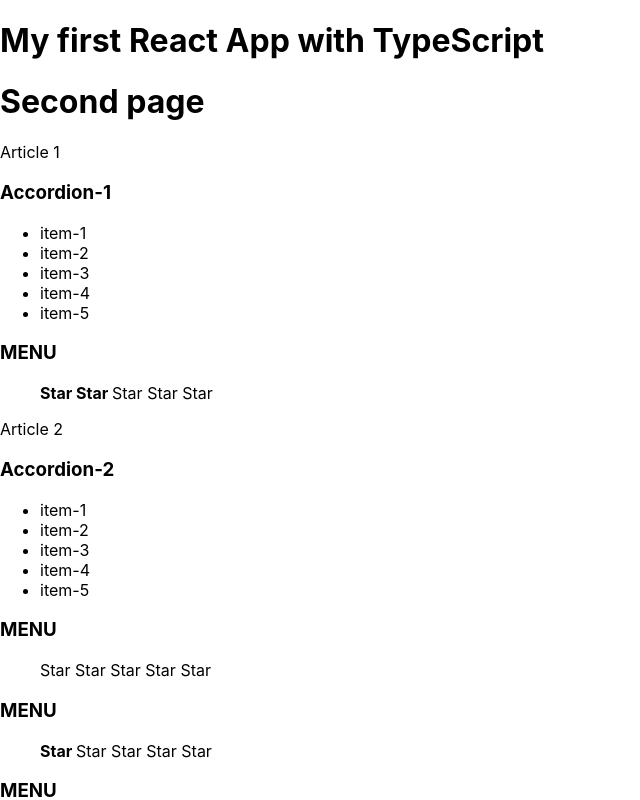
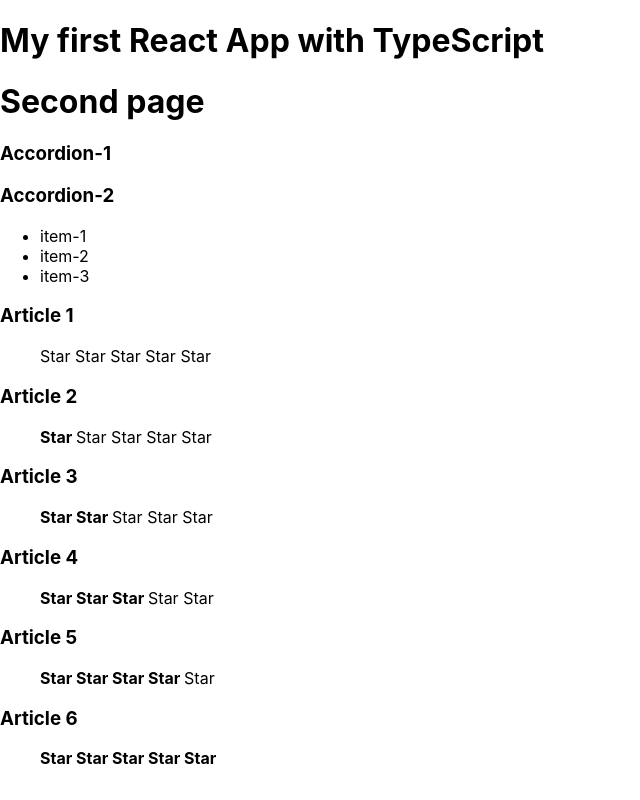
Before and after one commit to maxmajorov/fullstack-client, a React (Create React App) app: page / in a window 1280 px wide. Shown: the top 800 px of the page, without its empty margins (0-640 px from the left). Built offline with nearby package versions, Linux system fonts and the light colour scheme.

Commit message:
feat: done homework on five videolesson

```diff
--- a/src/App.tsx
+++ b/src/App.tsx
@@ -8,22 +8,24 @@
     <div>
       <PageTitle title={"My first React App with TypeScript"} />
       <PageTitle title={"Second page"} />
-      Article 1
-      <Accordion title={"Accordion-1"} />
-      <Rating value={2} />
-      Article 2
-      <Accordion title={"Accordion-2"} />
-      <Rating value={0} />
-      <Rating value={1} />
-      <Rating value={2} />
-      <Rating value={3} />
-      <Rating value={4} />
-      <Rating value={5} />
+      <Accordion titleValue={"Accordion-1"} collapsed={true} />
+
+      <Accordion titleValue={"Accordion-2"} collapsed={false} />
+      <Rating value={0} title={"Article 1"} />
+      <Rating value={1} title={"Article 2"} />
+      <Rating value={2} title={"Article 3"} />
+      <Rating value={3} title={"Article 4"} />
+      <Rating value={4} title={"Article 5"} />
+      <Rating value={5} title={"Article 6"} />
     </div>
   );
 }
 
-function PageTitle(props: any) {
+type PageTitlePropsType = {
+  title: string;
+};
+
+function PageTitle(props: PageTitlePropsType) {
   return <h1>{props.title}</h1>;
 }
 
--- a/src/components/Accordion/Accordion.tsx
+++ b/src/components/Accordion/Accordion.tsx
@@ -1,17 +1,34 @@
 import React from "react";
 
-function Accordion(props: any) {
-  return (
+type AccordionPropsType = {
+  titleValue: string;
+  collapsed: boolean;
+};
+
+function Accordion(props: AccordionPropsType) {
+  return props.collapsed === true ? (
     <div>
-      <AccordionTitle title={props.title} />
+      <AccordionTitle title={props.titleValue} />
+    </div>
+  ) : (
+    <div>
+      <AccordionTitle title={props.titleValue} />
       <AccordionBody />
     </div>
   );
 }
 
-function AccordionTitle(props: any) {
+type AccordionTitlePropsType = {
+  title: string;
+};
+
+function AccordionTitle(props: AccordionTitlePropsType) {
   return <h3>{props.title}</h3>;
 }
+
+// type AccordionBodyPropsType = {
+//   collapsed: boolean;
+// };
 
 function AccordionBody() {
   return (
@@ -19,8 +36,6 @@
       <li>item-1</li>
       <li>item-2</li>
       <li>item-3</li>
-      <li>item-4</li>
-      <li>item-5</li>
     </ul>
   );
 }
--- a/src/components/Rating/Rating.tsx
+++ b/src/components/Rating/Rating.tsx
@@ -1,16 +1,25 @@
 import React from "react";
 
-function Rating(props: any) {
+type RatingPropsType = {
+  value: 0 | 1 | 2 | 3 | 4 | 5; // можно написать number
+  title: string;
+};
+
+function Rating(props: RatingPropsType) {
   return (
     <div>
-      <RatingTitle />
+      <RatingTitle titleArticle={props.title} />
       <RatingBody value={props.value} />
     </div>
   );
 }
 
-function RatingTitle() {
-  return <h3>MENU</h3>;
+type RatingTitlePropsType = {
+  titleArticle: string;
+};
+
+function RatingTitle(props: RatingTitlePropsType) {
+  return <h3>{props.titleArticle}</h3>;
 }
 
 function RatingBody(props: any) {
@@ -80,7 +89,11 @@
   );
 }
 
-function RatingStar(props: any) {
+type StarPropsType = {
+  selected: boolean; //true | false
+};
+
+function RatingStar(props: StarPropsType) {
   if (props.selected === true) {
     return (
       <span>
```
